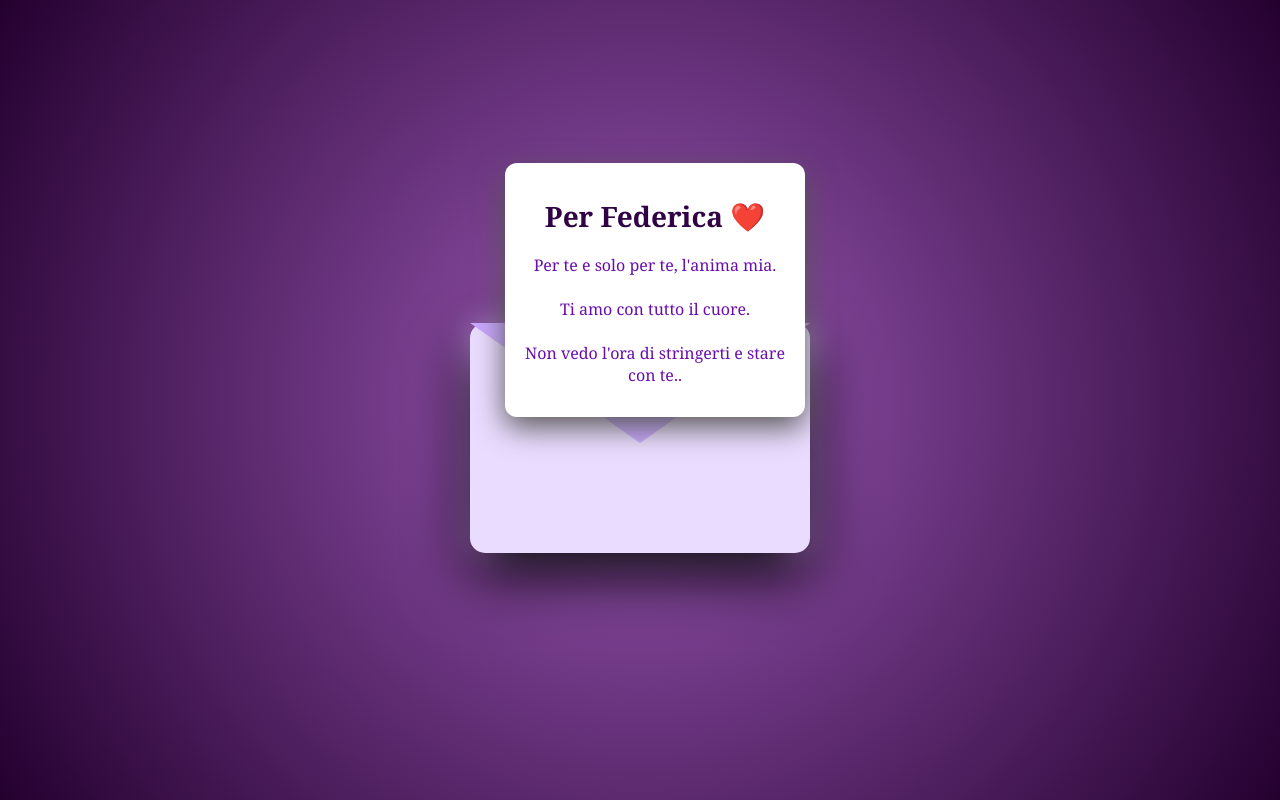
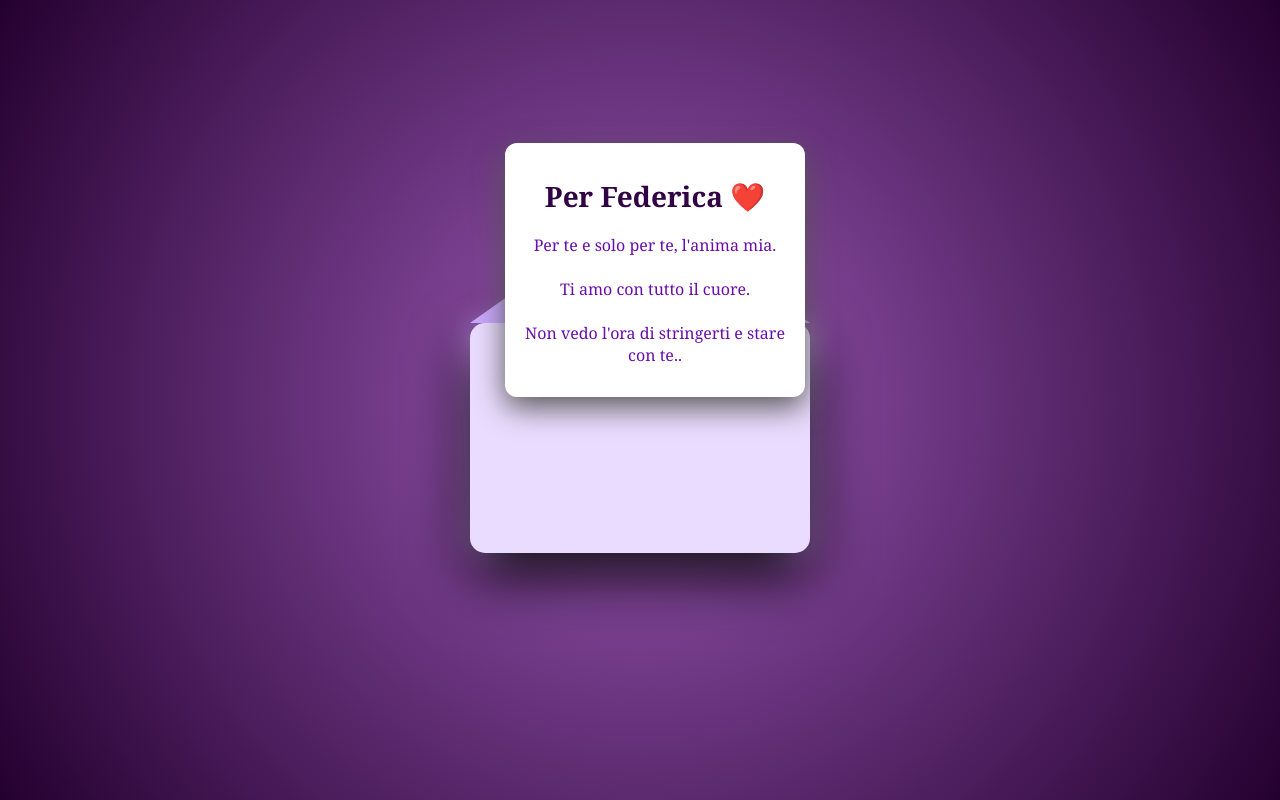
Before and after one commit to giuxx22/biglietto-fefe, a plain HTML site: page index.html in a window 1280 px wide. Drawn offline with Linux system fonts and the light colour scheme.

Commit message:
Update style.css

```diff
--- a/style.css
+++ b/style.css
@@ -67,6 +67,10 @@ body {
 
 /* PARTE SOPRA DELLA BUSTA */
 
+
+
+
+
 .flap {
 
     position: absolute;
@@ -81,8 +85,12 @@ body {
 
     top: 0;
 
+    z-index: 2;
+
+    transition: 1s;
+    transform-origin: top;
+
 }
-
 
 
 /* LETTERA */
@@ -109,6 +117,8 @@ body {
 
     opacity: 0;
 
+    z-index: 1;
+
     transition: 2s;
 
     box-shadow:
@@ -117,12 +127,24 @@ body {
 }
 
 
+/* APERTURA LETTERA */
+
+.open .flap {
+
+    transform: rotateX(180deg);
+
+}
+
 
 .open .letter {
 
-    top: -160px;
+    top: -180px;
 
     opacity: 1;
+
+    z-index: 3;
+
+
 
 }
 
```
